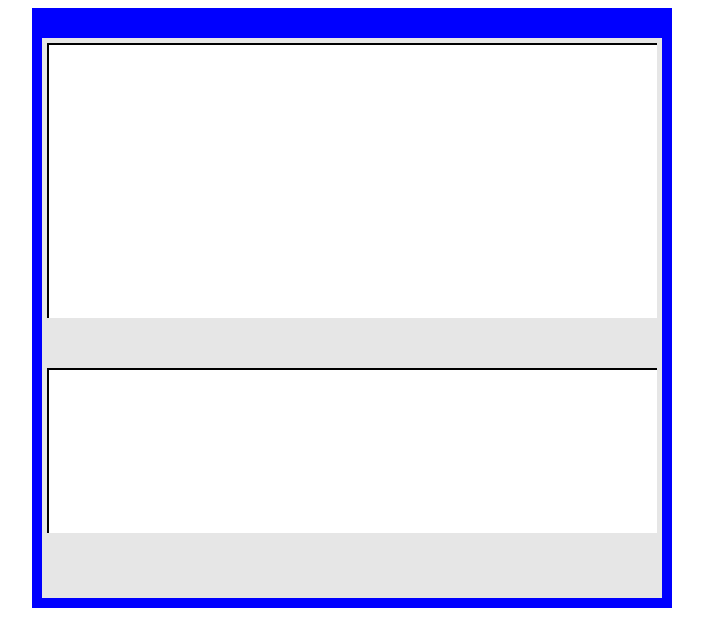
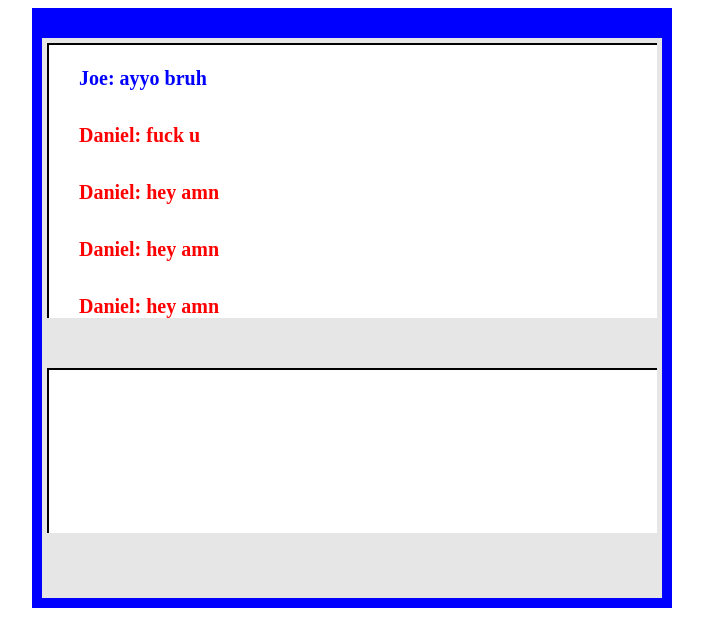
Before and after one commit to Joeletchford/doe-jurvey, a plain HTML site: page index.html in a window 1280 px wide. Shown: the whole page, without its empty margins (288-991 px from the left). Drawn offline with nearby package versions, Linux system fonts and the light colour scheme.

Commit message:
added IMs and sound

```diff
--- a/app.js
+++ b/app.js
@@ -0,0 +1,21 @@
+//h1 is Joe, h2 is daniel
+$( ".chat-body").append( "<h1>ayyo bruh</h1>" );
+
+$( ".chat-body").append( "<h2>fuck u</h2>" );
+
+$( ".chat-body").append( "<h2>hey amn</h2>" );
+$( ".chat-body").append( "<h2>hey amn</h2>" );
+
+$( ".chat-body").append( "<h2>hey amn</h2>" );
+
+$( ".chat-body").append( "<h2>hey amn</h2>" );
+
+$( ".chat-body").append( "<h2>hey amn</h2>" );
+
+$( ".chat-body").append( "<h2>hey amn</h2>" );
+
+$( ".chat-body").append( "<h2>hey amn</h2>" );
+
+$( ".chat-body").append( "<h2>hey amn</h2>" );
+
+$( ".chat-body").append( "<h2>hey amn</h2>" );
--- a/index.html
+++ b/index.html
@@ -23,6 +23,11 @@
     </div>
   </div>
 
+  <audio autoplay="true">
+         <source src="sounds/BuddyArrive.wav" type="audio/mpeg" />
+         Your browser does not support the audio element.
+     </audio>
+ </body>
 
 </body>
 
--- a/main.css
+++ b/main.css
@@ -13,7 +13,6 @@ html {
   justify-content: center;
   align-items: center;
   flex-direction: column;
-
 }
 
 .aol{
@@ -32,7 +31,7 @@ width: 50vw; height: 75vh;
    padding: 2%;*/
    line-height: 1.8em;
    font-size: 1.4em;
-  /*overflow: scroll;*/}
+}
 
 
 .chat-body{
@@ -42,7 +41,29 @@ margin-bottom: 50px;
   order: 1;
 background-color: white;
 width: 100%; height: 50%;
+overflow: scroll;
+}
 
+h1 {
+margin-left: 30px;
+font-size: 20px;
+color: blue;
+}
+
+h1:before {
+  content: 'Joe: ';
+  color: blue;
+}
+
+h2 {
+margin-left: 30px;
+font-size: 20px;
+color: red;
+}
+
+h2:before {
+  content: 'Daniel: ';
+  color: red;
 }
 
 .message-body{
```
Also changed, not shown: 5 other files.
